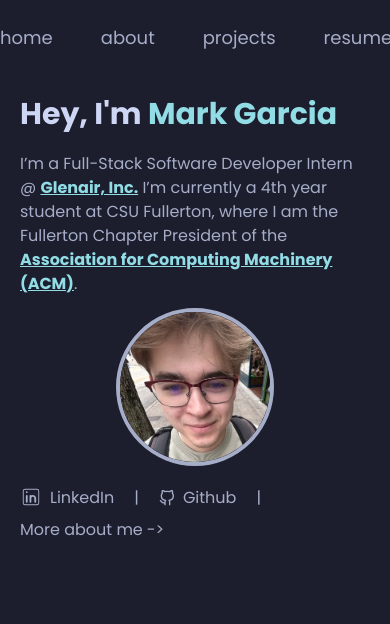
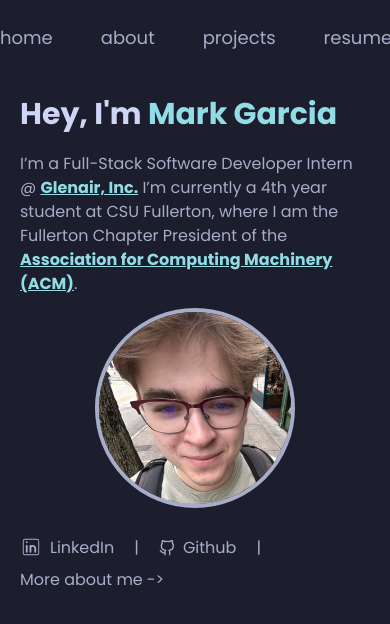
Before and after one commit to MarkRyanGarcia/portfolio, a React (Vite) app: page / in a window 390 px wide. Shown: the top 624 px of the page. Built offline with nearby package versions, Linux system fonts and the light colour scheme.

Commit message:
adjust home padding and margins

```diff
--- a/src/pages/Home.tsx
+++ b/src/pages/Home.tsx
@@ -6,8 +6,8 @@ export default function Home() {
     const linkStyle = 'text-tertiary underline font-bold hover:text-base hover:no-underline hover:bg-tertiary transition duration-300 ease-in-out'
 
     return (
-        <div className="w-full p-5 md:py-15">
-            <div className="space-y-5 md:space-y-0">
+        <div className="w-full m-5 md:py-15 md:mx-0">
+            <div className="space-y-7 md:-space-y-5">
                 <div className="flex flex-col md:flex-row space-y-3 md:space-y-0">
                     <div className="flex flex-col md:w-[55%] space-y-5">
                         <h1 className="text-primary text-3xl font-bold">
@@ -20,7 +20,7 @@ export default function Home() {
                                 Computing Machinery (ACM)</a>.
                         </p>
                     </div>
-                    <div className="flex w-[45%] justify-center mx-auto">
+                    <div className="flex md:w-[45%] justify-center mx-auto">
                         <img src="/mark/mark.png" className="w-50 rounded-full border-4 border-secondary hover:border-tertiary transition-colors duration-200 ease-in-out" />
                     </div>
                 </div>
```
